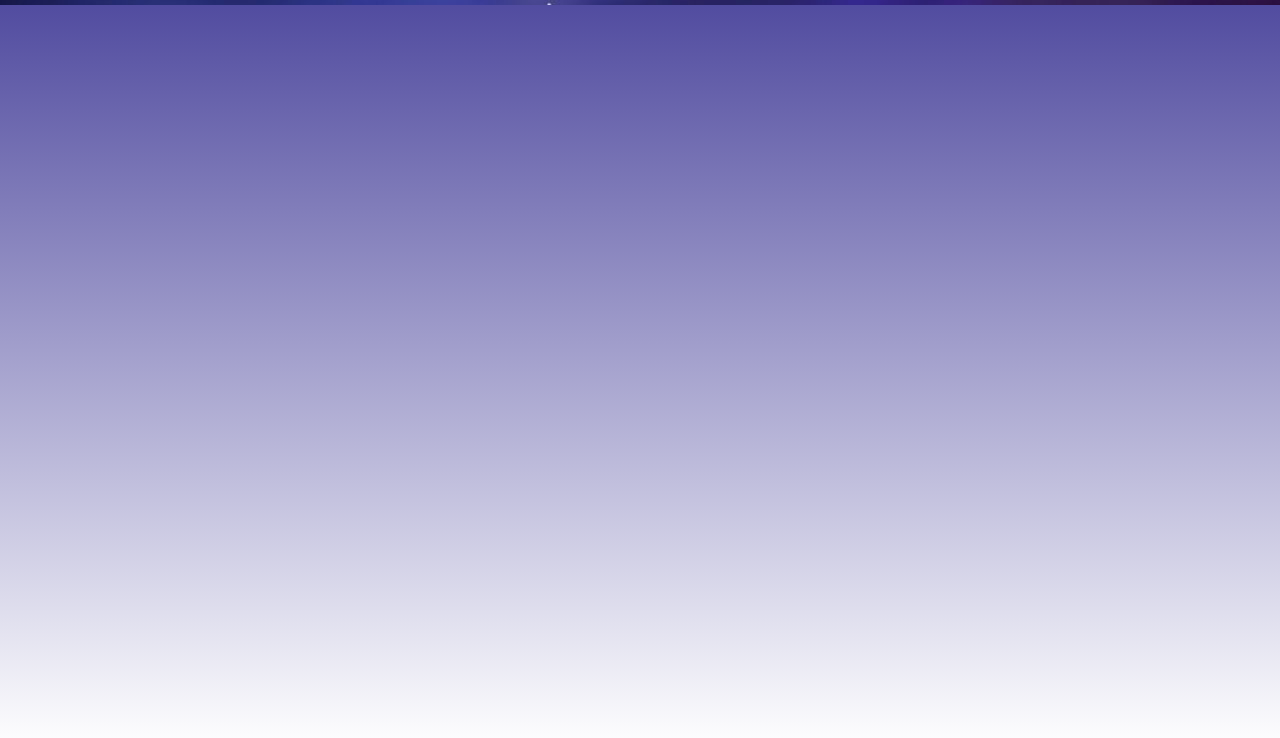
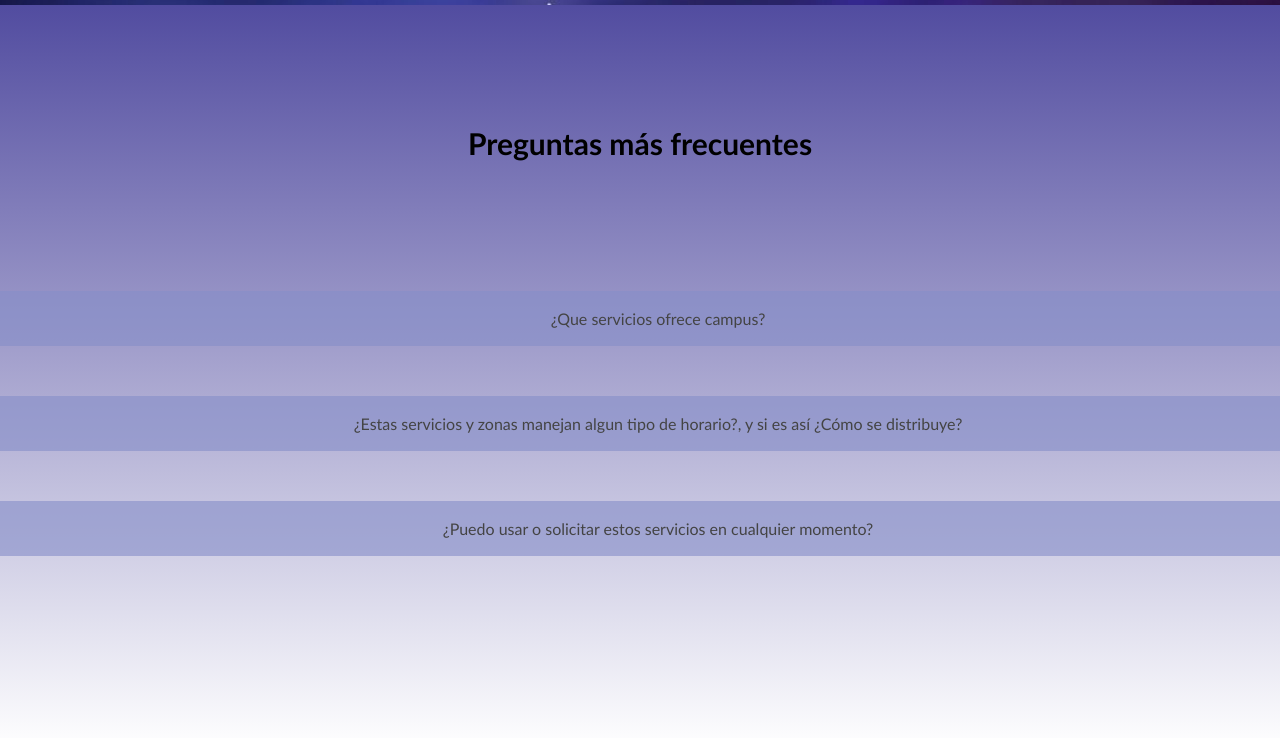
Before and after one commit to EdOliveros/prueba-html-css-campusland, a plain HTML site: page CampusEngine/soporte.html in a window 1280 px wide. Shown: the part 50-788 px from the top of the page. Drawn offline with Linux system fonts and the light colour scheme.

Commit message:
feat: :art: Pagina de soporte integrada y estilada

```diff
--- a/CampusEngine/soporte.html
+++ b/CampusEngine/soporte.html
@@ -25,5 +25,18 @@
         </section>
     </nav>
 
+    <div class="FAQ">
+        <h1>Preguntas más frecuentes</h1>
+    </div>
+
+    <div class="accordion">
+        <p>¿Que servicios ofrece campus?</p>
+    </div>
+    <div class="accordion">
+        <p>¿Estas servicios y zonas manejan algun tipo de horario?, y si es así ¿Cómo se distribuye?</p>
+    </div>
+    <div class="accordion">
+        <p>¿Puedo usar o solicitar estos servicios en cualquier momento?</p>
+    </div>
 </body>
 </html>
```
